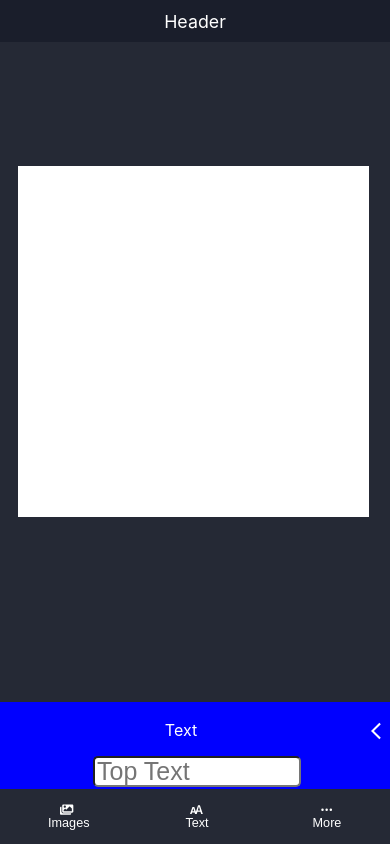
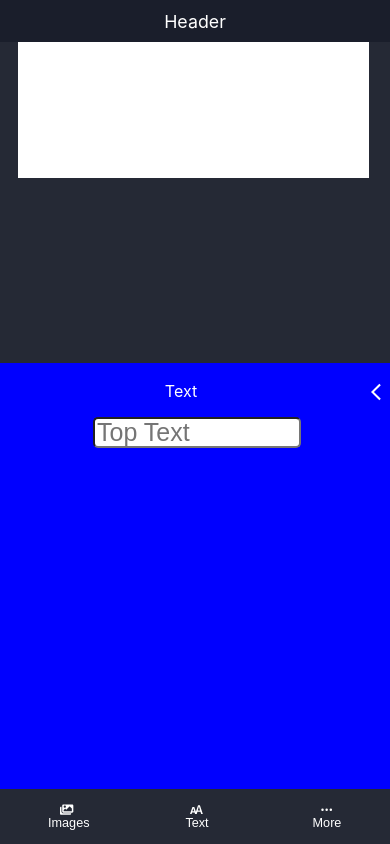
Before and after one commit to Mofe1015/Make.meme, a React (Create React App) app: page / in a window 390 px wide. Built offline with nearby package versions, Linux system fonts and the light colour scheme.

Commit message:
designing extended nav for mobile

```diff
--- a/src/Body.css
+++ b/src/Body.css
@@ -146,5 +146,7 @@
     padding: 2px;
     width: 100%;
     max-width: 100%;
+    height: 50vh;
+    min-height: 50vh;
   }
 }
```
